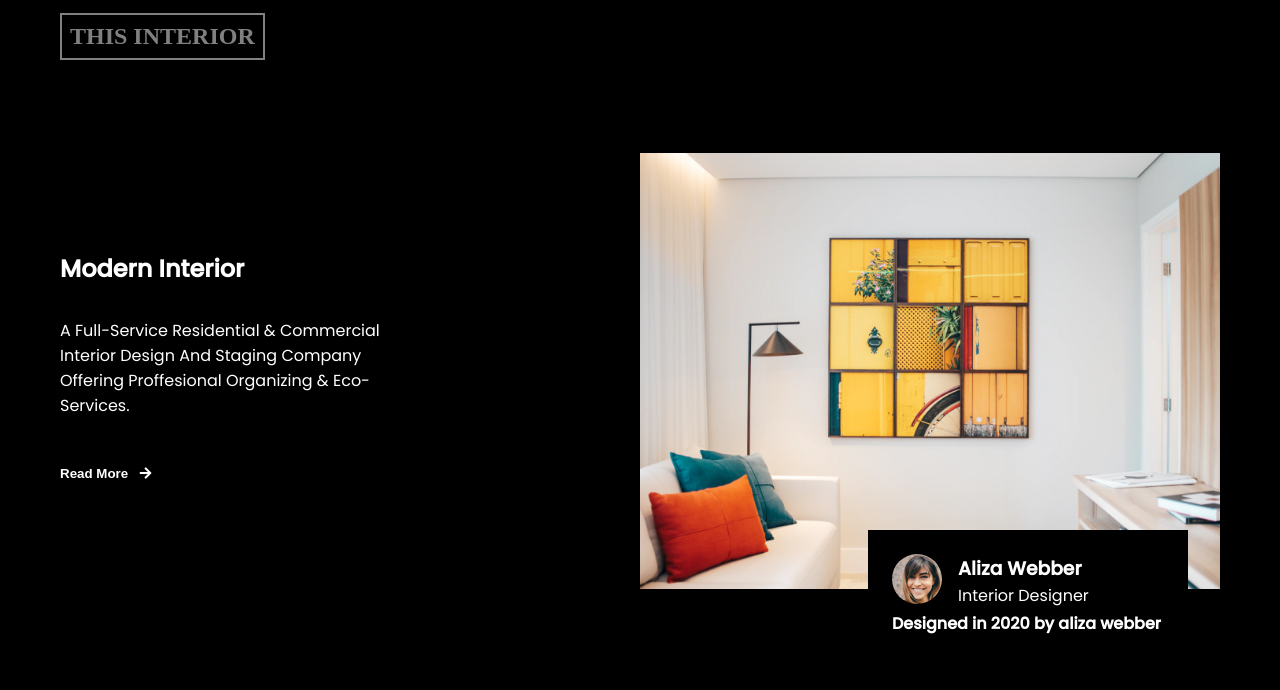
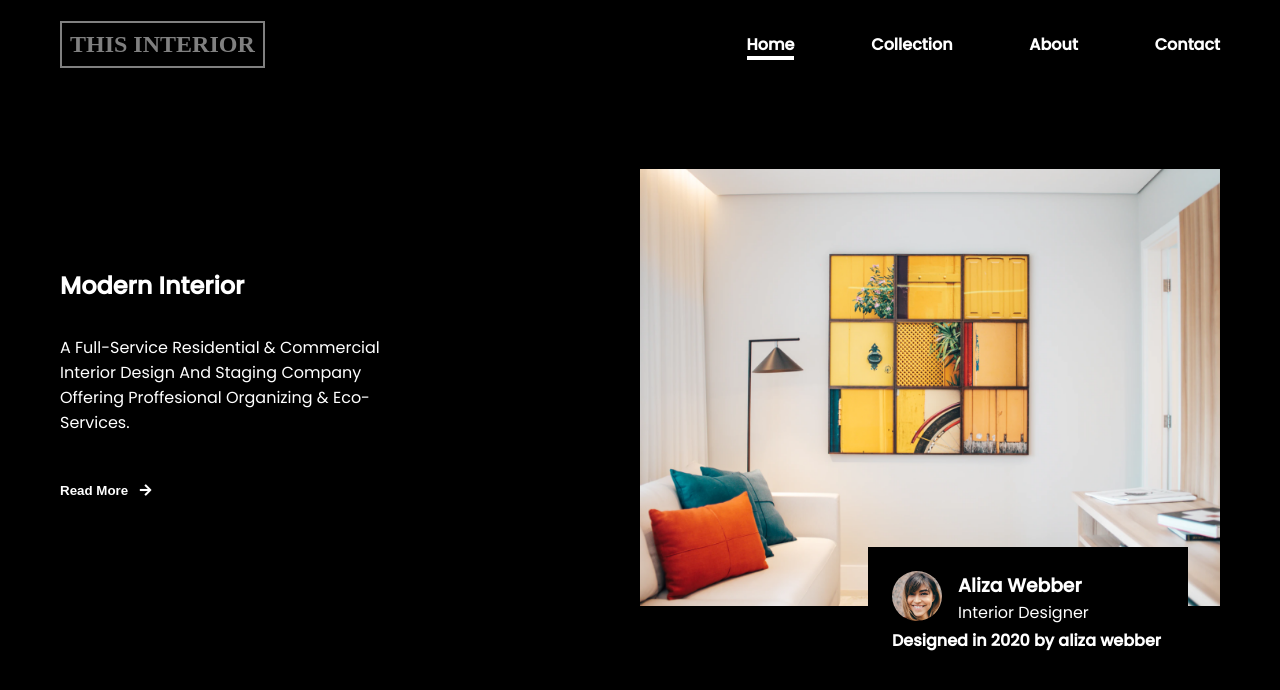
Before and after one commit to 19alema/Interior-Homepage, a plain HTML site: page index.html in a window 1280 px wide. Drawn offline with Linux system fonts and the light colour scheme; a web font is replaced by a local one.

Commit message:
second commit

```diff
--- a/index.html
+++ b/index.html
@@ -38,8 +38,28 @@
         <div class="menu">
           <i class="far fa-bars fa-2x"></i>
         </div>
+<!-- DESKTOP NAVBAR -->
+        <div class="navDesktop">
+          <nav>
+            <ul>
+              <li>
+                <a href="#home" class="active">home</a>
+              </li>
+              <li>
+                <a href="#collection">collection</a>
+              </li>
+              <li>
+                <a href="#about">about</a>
+              </li>
+              <li>
+                <a href="#contact">contact</a>
+              </li>
+            </ul>
+          </nav>
+        </div>
       </div>
       </div>
+      <!-- MOBILE NAVBAR -->
         <div class="navbar">
           <nav>
             <ul>
@@ -58,6 +78,10 @@
             </ul>
           </nav>
         </div>
+
+        <!-- DESKTOP NAVBAR -->
+
+
     </header>
 
     <section>
--- a/style.css
+++ b/style.css
@@ -63,6 +63,8 @@ body {
     color: #fff;
     padding: .5rem;
 }
+
+
 
 .navbar {
     text-align: center;
@@ -153,6 +155,19 @@ button i {
 .para {
     width: 20rem;
 }
+/* DESKTOP */
+.navDesktop ul {
+    display: flex;
+    justify-content: space-between;
+    align-items: center;
+}
+
+.navDesktop ul li:nth-child(1),
+.navDesktop ul li:nth-child(3) {
+    padding: 0 6vw;
+}
+
+/* DESKTOP VIEW */
 
 @media(min-width: 760px) {
     .hero-section {
@@ -161,21 +176,48 @@ button i {
         align-items: center;
         grid-template-columns: repeat(2, 1fr);
     }
+
+
  .img-1 {
      margin: 2rem 0;
  }
 
+ .navbar {
+     display: none;
+ }
+
+    .menu {
+        display: none;
+    }
+
+
+
 }
 
-@media(max-width: 700px) {
+ul li a:hover {
+    border-bottom: 4px solid #fff;
+}
+
+/* TABLET */
+@media(max-width: 760px) {
     .logo h2 {
         font-size: .8rem;
     }
+     .navDesktop {
+         display: none;
+     }
+
 }
+
+/* MOBILE */
 
 @media (max-width: 350px) {
     .logo h2 {
         font-size: 1.1rem;
+    }
+
+    .navDesktop {
+        display: none;
     }
 
 
```
